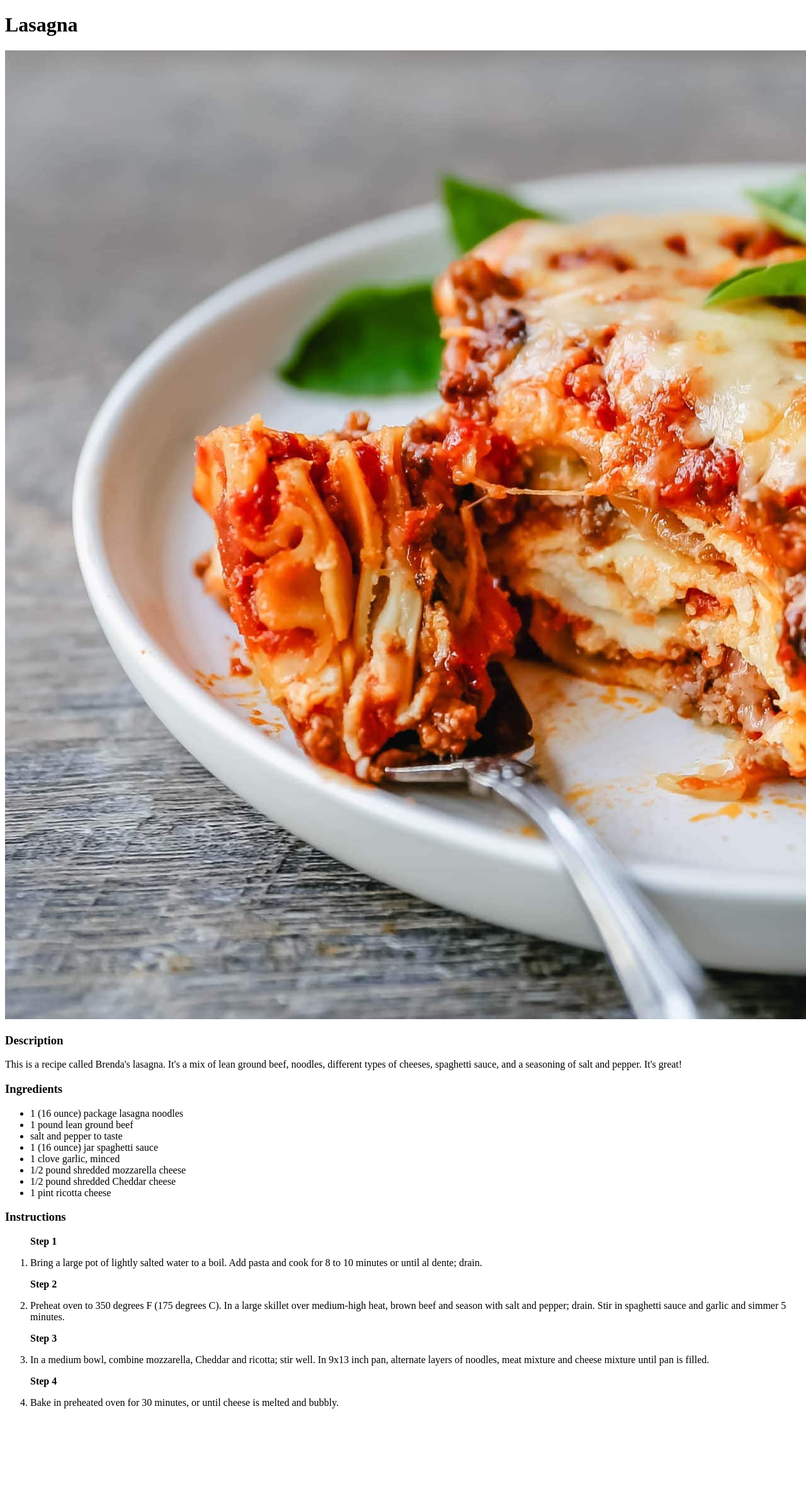
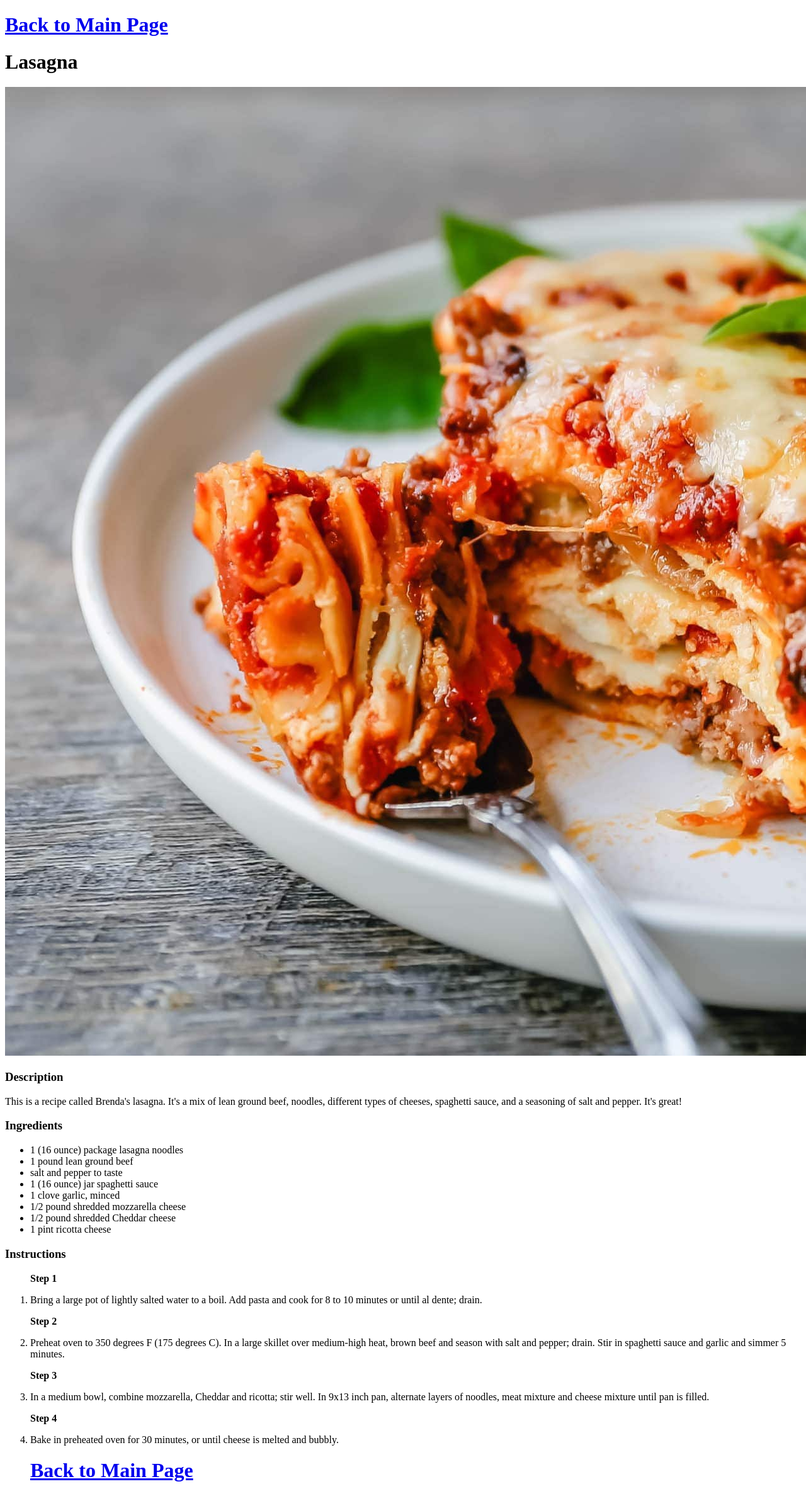
Before and after one commit to PoopyFarty15/odin-recipes, a plain HTML site: page recipes/lasagna.html in a window 1280 px wide. Shown: the top 2375 px of the page at 63% size. Before the commit the page ends 2252 px from the top, so only its background shows below. Drawn offline with Linux system fonts and the light colour scheme.

Commit message:
Added a back to main button.

```diff
--- a/recipes/lasagna.html
+++ b/recipes/lasagna.html
@@ -5,6 +5,7 @@
     <title>Lasagna Recipe</title>
 </head>
 <body>
+    <h1><a href="../index.html">Back to Main Page</a></h1>
     <h1>Lasagna</h1>
     <p><img src="../images/Lasagna.jpg" alt="Picture of tasty lasagna"></p>
     <p><h3>Description</h3></p>
@@ -45,8 +46,11 @@
 
         <p><strong>Step 4</strong></p>
 
-        <li><p>Bake in preheated oven for 30 minutes, or until cheese is melted and bubbly.</p></li>
+        <li><p>Bake in preheated oven for 30 minutes, or until cheese is melted
+        and bubbly.</p></li>
 
+
+        <h1><a href="../index.html">Back to Main Page</a></h1>
 
 
     </ol>
```
